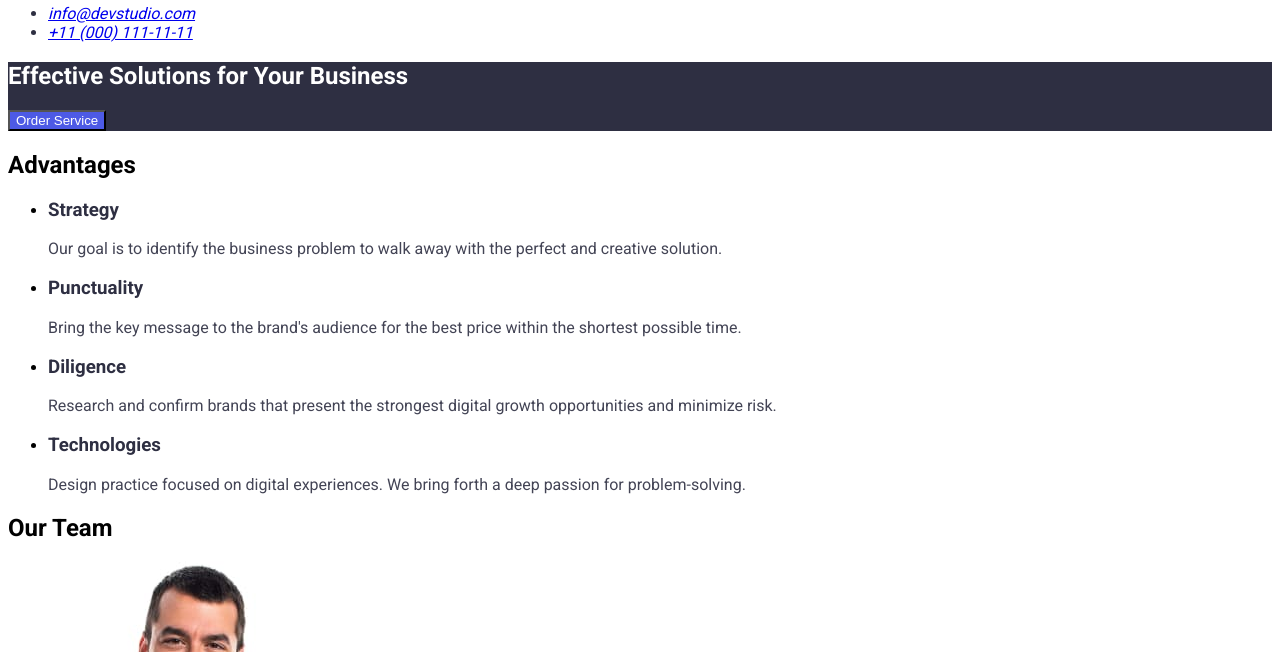
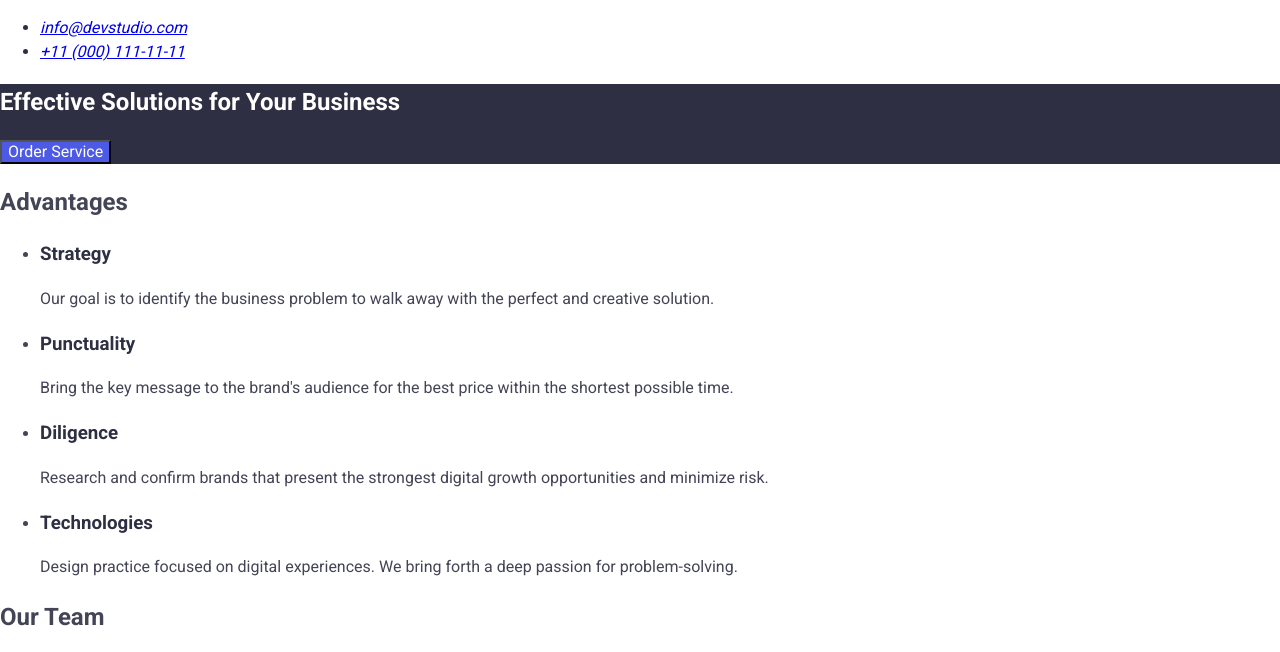
Before and after one commit to oryna27/goit-markup-hw-02-training, a plain HTML site: page index.html in a window 1280 px wide. Shown: the part 112-764 px from the top of the page. Drawn offline with nearby package versions, Linux system fonts and the light colour scheme.

Commit message:
body styles added
body styles added
some not needed styles removed

```diff
--- a/css/styles.css
+++ b/css/styles.css
@@ -2,6 +2,11 @@
 
 body {
     font-family: "Roboto", sans-serif;
+    font-size: 16px;
+    line-height: 1.5;
+    letter-spacing: 2%;
+    color: #434455;
+    background-color: #ffffff;
 }
 
 
@@ -38,7 +43,3 @@ body {
 .advantages-list-title {
     color: #2E2F42;
 }
-
-.advantages-list-text {
-    color: #434455;
-}
--- a/index.html
+++ b/index.html
@@ -4,6 +4,7 @@
 <head>
     <meta charset="UTF-8">
     <meta name="viewport" content="width=device-width, initial-scale=1.0">
+    <link rel="stylesheet" href="https://cdn.jsdelivr.net/npm/modern-normalize@2.0.0/modern-normalize.min.css">
     <link rel="preconnect" href="https://fonts.googleapis.com">
     <link rel="preconnect" href="https://fonts.gstatic.com" crossorigin>
     <link href="https://fonts.googleapis.com/css2?family=Roboto:wght@400;500;700&display=swap" rel="stylesheet">
```
